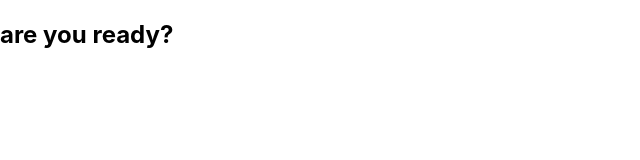
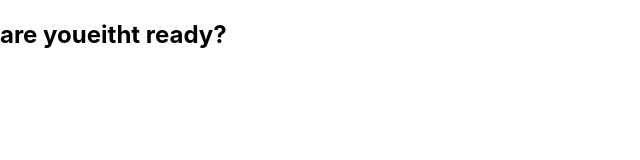
Before and after one commit to nisarg902/react-shopping, a React (Create React App) app: page / in a window 1280 px wide. Shown: the top 160 px of the page, without its empty margins (0-640 px from the left). Built offline with nearby package versions, Linux system fonts and the light colour scheme.

Commit message:
auto update

```diff
--- a/src/components/AmazonComponents.js
+++ b/src/components/AmazonComponents.js
@@ -1,3 +1,3 @@
 export default function AmazonComponents() {
-  return <h2>are you ready?</h2>;
+  return <h2>are youeitht ready?</h2>;
 }
```
